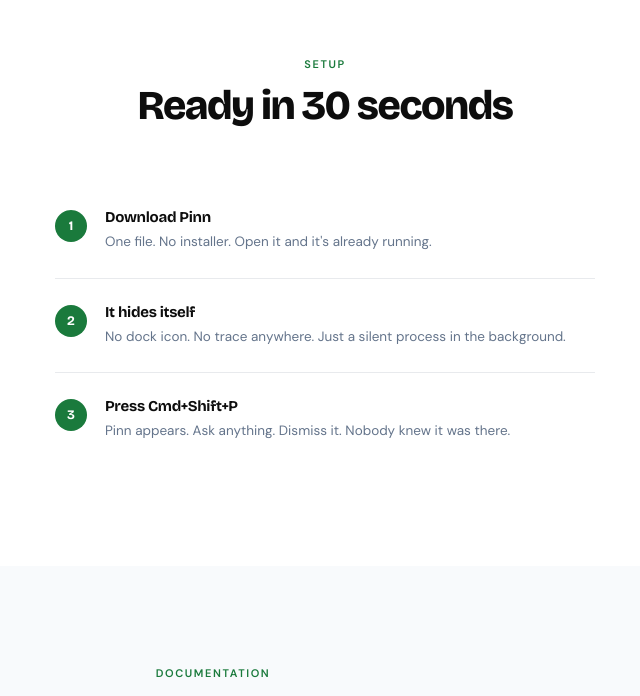
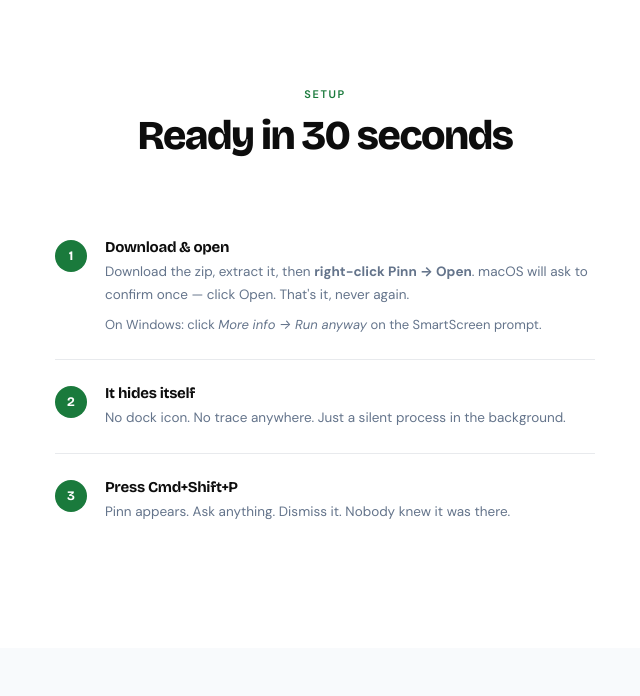
Before and after one commit to disow2026-eng/Pinn, an Electron app: page index.html in a window 1280 px wide. Shown: the part 1822-2518 px from the top of the page, without its empty margins (427-1067 px from the left). Drawn offline with nearby package versions, Linux system fonts and the light colour scheme.

Commit message:
Add Gatekeeper bypass instructions on landing page

```diff
--- a/index.html
+++ b/index.html
@@ -404,6 +404,7 @@
       Windows x64
     </a>
   </div>
+  <p style="margin-top:14px;font-size:12px;color:var(--muted2);">macOS: right-click → Open to bypass Gatekeeper · Windows: More info → Run anyway</p>
 
   <div class="mockup">
     <div class="mh">
@@ -483,7 +484,11 @@
   <div class="steps-wrap">
     <div class="step">
       <div class="sn">1</div>
-      <div><h3>Download Pinn</h3><p>One file. No installer. Open it and it's already running.</p></div>
+      <div>
+        <h3>Download &amp; open</h3>
+        <p>Download the zip, extract it, then <strong>right-click Pinn → Open</strong>. macOS will ask to confirm once — click Open. That's it, never again.</p>
+        <p style="margin-top:8px;font-size:13px;color:var(--muted);">On Windows: click <em>More info → Run anyway</em> on the SmartScreen prompt.</p>
+      </div>
     </div>
     <div class="step">
       <div class="sn">2</div>
```
